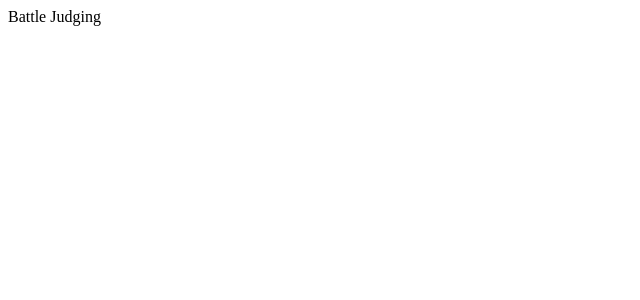
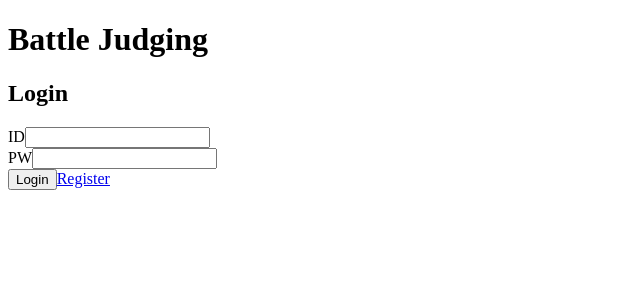
Before and after one commit to YEON-TAE/Login-Sample, a React (Create React App) app: page /login in a window 1280 px wide. Shown: the top 300 px of the page, without its empty margins (0-640 px from the left). Built offline with nearby package versions, Linux system fonts and the light colour scheme.

Commit message:
feature/#8 - App login register Route 추가

```diff
--- a/src/App.js
+++ b/src/App.js
@@ -1,7 +1,26 @@
 import React from 'react';
+import { Router, Route, Switch, Redirect } from 'react-router-dom';
+import { history } from './helpers';
+
+import { PrivateRoute } from './components';
+import { Main, Login, Register } from './pages';
 
 function App() {
-  return <div className="App">Battle Judging</div>;
+  return (
+    <div className="App">
+      <h1>Battle Judging</h1>
+      <div>
+        <Router history={history}>
+          <Switch>
+            <PrivateRoute exact path="/" component={Main} />
+            <Route path="/login" component={Login} />
+            <Route path="/register" component={Register} />
+            <Redirect path="*" to="/" />
+          </Switch>
+        </Router>
+      </div>
+    </div>
+  );
 }
 
 export default App;
```
